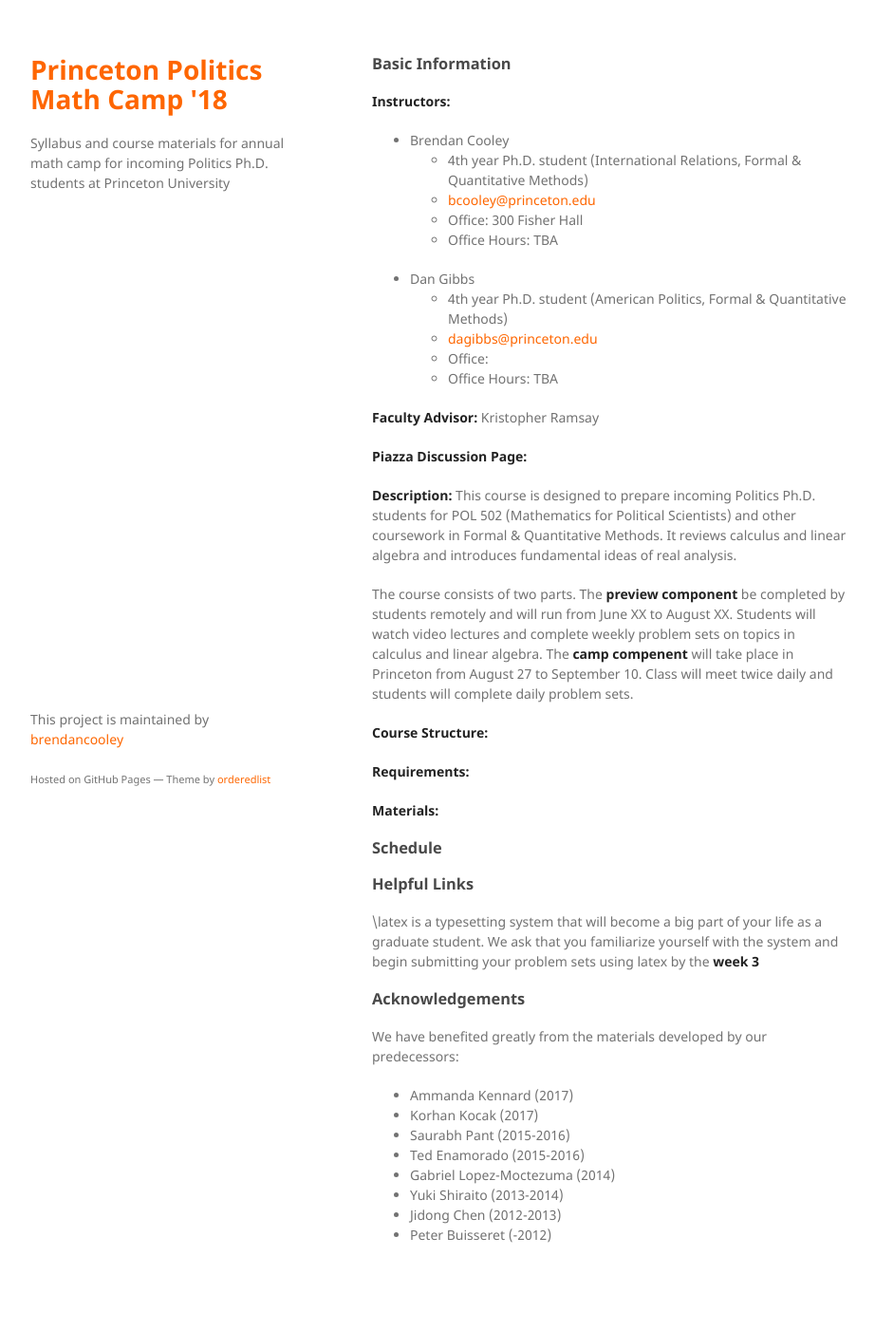
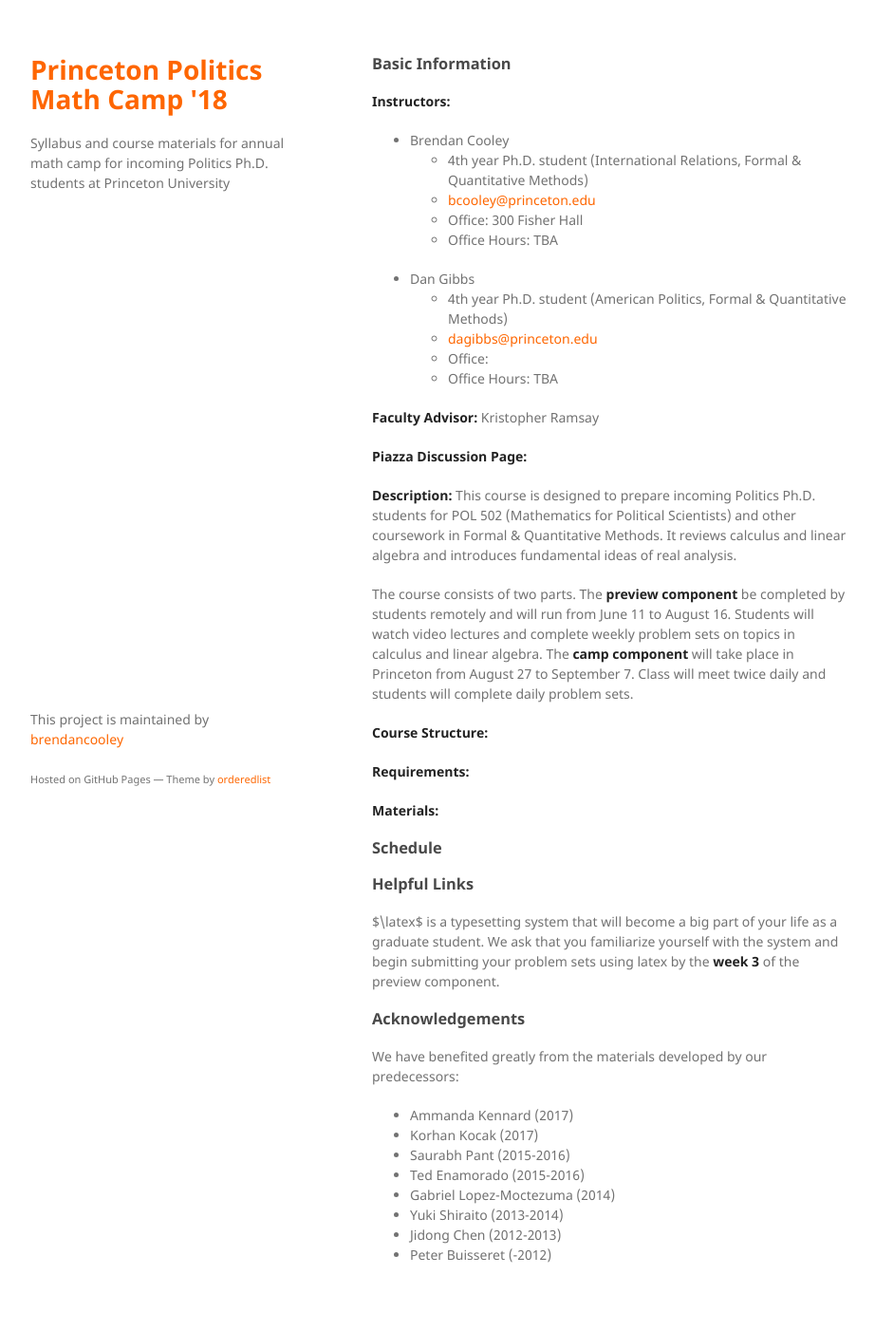
Before and after one commit to brendancooley/imps2019, a Jekyll site: the page built from index.md, in a window 1280 px wide. Shown: the whole page at 95% size, without its empty margins (178-1100 px from the left). Built offline with Jekyll 4.4.1, drawn with Linux system fonts in a browser that asks for light colours; our own code applies the rules of GitHub Pages for plain Markdown files; before the commit the page ends 1381 px from its top, so only the background shows below that.

Commit message:
add dates

```diff
--- a/index.md
+++ b/index.md
@@ -23,7 +23,7 @@ layout: default
 
 **Description:** This course is designed to prepare incoming Politics Ph.D. students for POL 502 (Mathematics for Political Scientists) and other coursework in Formal & Quantitative Methods. It reviews calculus and linear algebra and introduces fundamental ideas of real analysis.
 
-The course consists of two parts. The **preview component** be completed by students remotely and will run from June XX to August XX. Students will watch video lectures and complete weekly problem sets on topics in calculus and linear algebra. The **camp compenent** will take place in Princeton from August 27 to September 10. Class will meet twice daily and students will complete daily problem sets.
+The course consists of two parts. The **preview component** be completed by students remotely and will run from June 11 to August 16. Students will watch video lectures and complete weekly problem sets on topics in calculus and linear algebra. The **camp component** will take place in Princeton from August 27 to September 7. Class will meet twice daily and students will complete daily problem sets.
 
 **Course Structure:**
 
@@ -35,7 +35,7 @@ The course consists of two parts. The **preview component** be completed by stud
 
 ### Helpful Links
 
-\latex is a typesetting system that will become a big part of your life as a graduate student. We ask that you familiarize yourself with the system and begin submitting your problem sets using latex by the **week 3**
+$\latex$ is a typesetting system that will become a big part of your life as a graduate student. We ask that you familiarize yourself with the system and begin submitting your problem sets using latex by the **week 3** of the preview component.
 
 ### Acknowledgements
 
```
Also changed, not shown: notes.md (added, +1 -0 lines), README.md, 1 other file.
